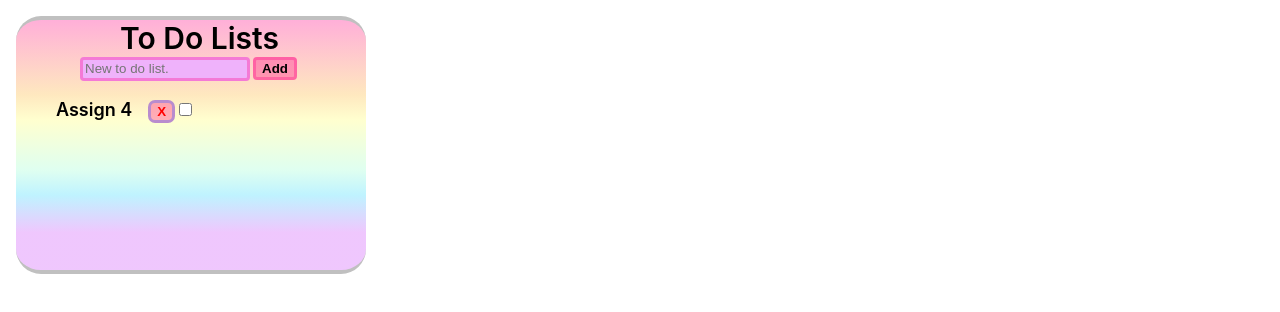
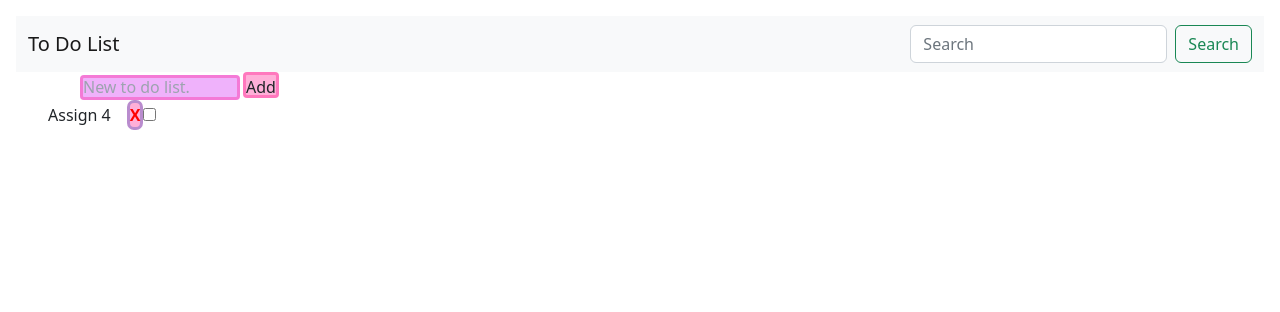
Before and after one commit to Siblarn/react1, a React (Create React App) app: page / in a window 1280 px wide. Shown: the top 312 px of the page. Built offline with nearby package versions, Linux system fonts and the light colour scheme.

Commit message:
Navbarงานtodo test save

```diff
--- a/package.json
+++ b/package.json
@@ -35,5 +35,8 @@
       "last 1 firefox version",
       "last 1 safari version"
     ]
+  },
+  "devDependencies": {
+    "tailwindcss": "^3.3.2"
   }
 }
--- a/src/App.css
+++ b/src/App.css
@@ -3,6 +3,11 @@
 
 
 }
+
+@tailwind base;
+@tailwind components;
+@tailwind utilities;
+
 .nav1{
 
   background: -webkit-linear-gradient(#ff008450,  #fca40040 30%, #ffff0030 40%, #00ff8a20 60%, #00cfff40 70%, #cc4cfa50 85%);
--- a/src/App.js
+++ b/src/App.js
@@ -1,6 +1,8 @@
 import { useState, useEffect } from "react";
 import "./App.css";
-
+import "bootstrap/dist/css/bootstrap.min.css";
+import "bootstrap/dist/js/bootstrap.min.js";
+import Navbar from "./component04/navbar";
 
 function App() {
   const preTodo = [{ id: 1, text: "Assign 4", createAt: Date.now() }];
@@ -78,32 +80,16 @@ function App() {
     setIsEditing(!isEditing);
   };
 
-
   return (
     <div className="App">
-
-        <div
-          className="nav1"
-          style={{
-            width: "350px",
-            height: "250px",
-            fontSize: "18px",
-            fontWeight: "600",
-            borderRadius: "25px 25px 25px 25px",
-            borderTop: "4px solid silver",
-            borderBottom: "4px solid silver",
-          }}
-        >
-          <div style={{ marginLeft: "6.5rem" }}>
-            <div style={{ fontSize: "30px" }}> To Do Lists</div>
-          </div>
+      <Navbar/>
 
       <input
         style={{
           backgroundColor: "#efb2fb",
           border: "3px solid #ff008450",
           width: "160px",
-              height: "16px",
+          height: "25px",
           borderRadius: "4px 4px 4px 4px",
           marginLeft: "4rem",
         }}
@@ -113,11 +99,13 @@ function App() {
           setInput(e.target.value);
         }}
       />
+
       <button
         style={{
+          height: "26px",
           backgroundColor: "#ff008450",
           border: "3px solid #ff008450",
-              fontWeight: "700",
+          fontWeight: "500",
           borderRadius: "4px 4px 4px 4px",
           marginLeft: "3px",
         }}
@@ -129,7 +117,6 @@ function App() {
         Add
       </button>
 
-          <div className="clickcolumn">
       {/* </from> */}
       <ul className="todo-lish">
         {todo &&
@@ -142,7 +129,7 @@ function App() {
                   backgroundColor: "#ff008450",
                   border: "3.2px solid #b98cce",
                   color: "red",
-                        fontWeight: "800",
+                  fontWeight: "600",
                   borderRadius: "7px 7px 7px 7px",
                   marginLeft: "1rem",
                 }}
@@ -152,6 +139,7 @@ function App() {
               >
                 X
               </button>
+
               <label key={todo}>
                 <input type="checkbox" />
                 <span className="check">{""}</span>
@@ -160,10 +148,6 @@ function App() {
           ))}
       </ul>
     </div>
-        </div>
-
-    </div>
-
   );
 }
 
--- /dev/null
+++ b/src/component04/Navbar.js
@@ -0,0 +1,25 @@
+import React from "react";
+
+export default function Navbar(prop) {
+
+  const text = prop.text || " ";
+
+  return (
+    <nav class="navbar navbar-light bg-light">
+      <div class="container-fluid">
+        <a class="navbar-brand">To Do List</a>
+        <form class="d-flex">
+          <input
+            class="form-control me-2"
+            type="search"
+            placeholder="Search"
+            aria-label="Search"
+          />
+          <button class="btn btn-outline-success" type="submit">
+            Search
+          </button>
+        </form>
+      </div>
+    </nav>
+  );
+}
--- /dev/null
+++ b/tailwind.config.js
@@ -0,0 +1,10 @@
+/** @type {import('tailwindcss').Config} */
+module.exports = {
+  content: [
+    "./src/**/*.{js,jsx,ts,tsx}",
+  ],
+  theme: {
+    extend: {},
+  },
+  plugins: [],
+}
```
Also changed, not shown: 1 other file (tests, documents, lock files or other folders). Lines whose indentation alone changed are shown as unchanged.
